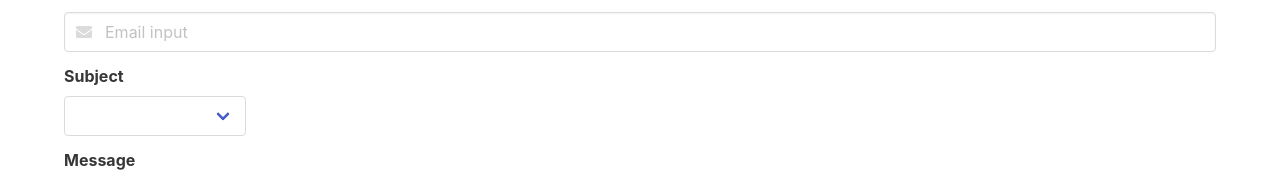
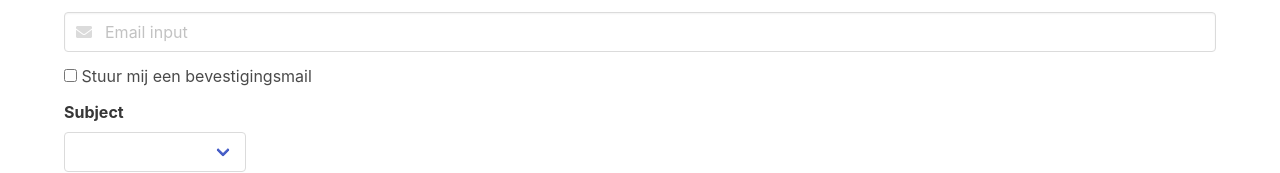
Before and after one commit to marcobroeder/wijngaantrouwen, a Vue app: page / in a window 1280 px wide. Shown: the part 241-414 px from the top of the page. Built offline with nearby package versions, Linux system fonts and the light colour scheme.

Commit message:
Formulier aangepast

```diff
--- a/src/components/SignupForm.vue
+++ b/src/components/SignupForm.vue
@@ -34,6 +34,13 @@
           </span>
         </div>
         <p class="help is-danger" v-show="formErrors.email">{{ formErrors.email }}</p>
+      </div>
+
+      <div class="field">
+        <label class="checkbox">
+          <input type="checkbox" v-model="form.confirmation">
+          Stuur mij een bevestigingsmail
+        </label>
       </div>
 
       <div class="field">
@@ -85,7 +92,8 @@ export default {
         name: null,
         email: null,
         subject: null,
-        textarea: null
+        textarea: null,
+        confirmation: false
       },
       formErrors: {},
       captcha: {
```
